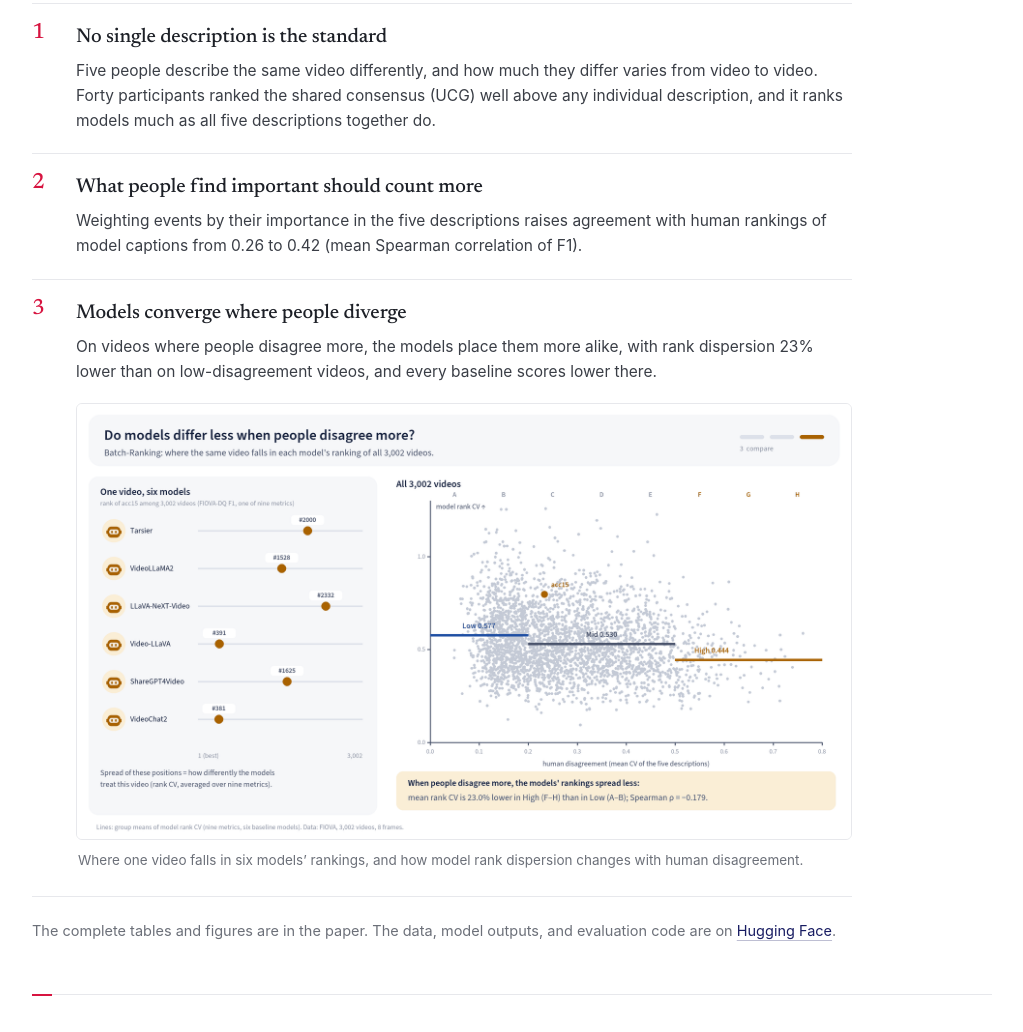
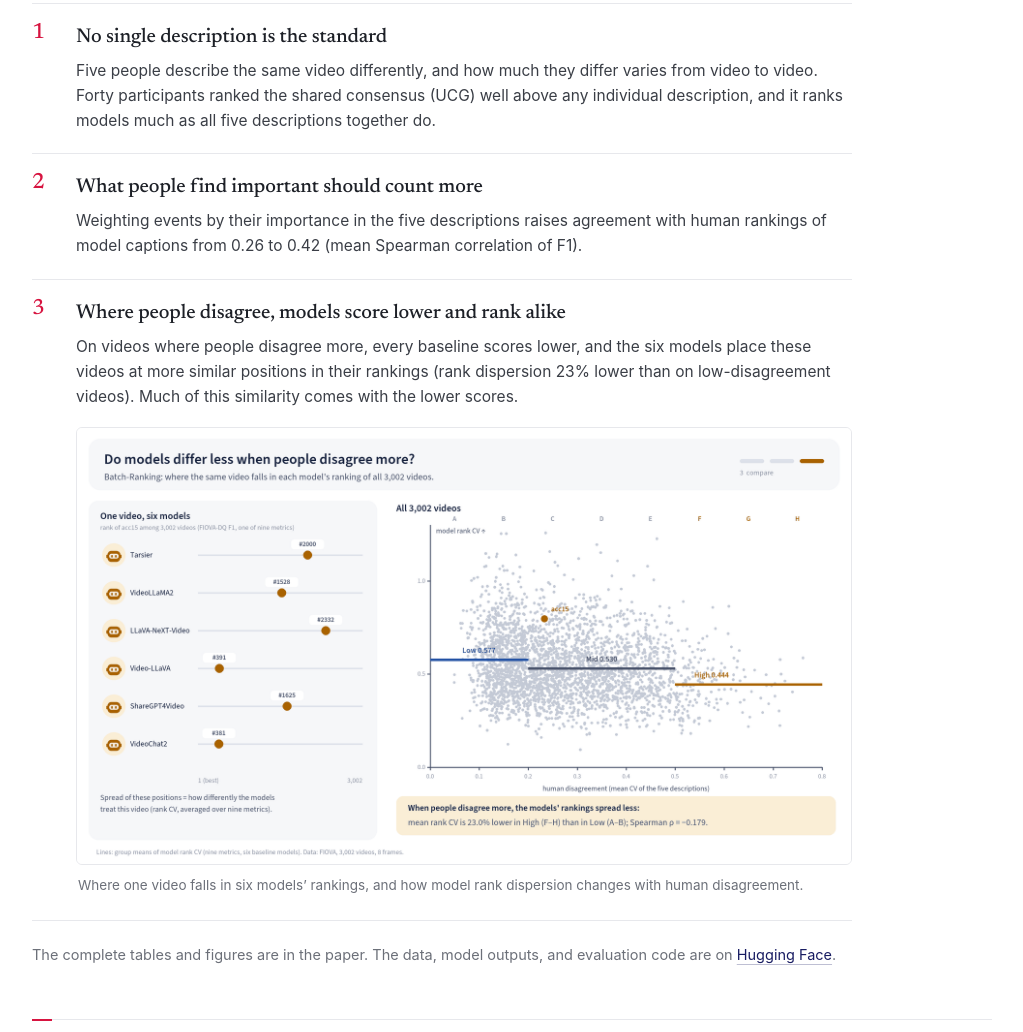
Before and after one commit to huuuuusy/fiova, a plain HTML site: page index.html in a window 1280 px wide. Shown: the part 5428-6460 px from the top of the page, without its empty margins (128-1151 px from the left). Drawn offline with Linux system fonts and the light colour scheme.

Commit message:
Finding 3 and overview animation: state that models score lower and rank alike on high-disagreement videos, instead of 'models converge'
Co-Authored-By: Claude Opus 5.5 <noreply@anthropic.com>

```diff
--- a/index.html
+++ b/index.html
@@ -218,7 +218,7 @@
 <ol class="findings-list">
 <li><h3>No single description is the standard</h3><p>Five people describe the same video differently, and how much they differ varies from video to video. Forty participants ranked the shared consensus (UCG) well above any individual description, and it ranks models much as all five descriptions together do.</p></li>
 <li><h3>What people find important should count more</h3><p>Weighting events by their importance in the five descriptions raises agreement with human rankings of model captions from 0.26 to 0.42 (mean Spearman correlation of F1).</p></li>
-<li><h3>Models converge where people diverge</h3><p>On videos where people disagree more, the models place them more alike, with rank dispersion 23% lower than on low-disagreement videos, and every baseline scores lower there.</p>
+<li><h3>Where people disagree, models score lower and rank alike</h3><p>On videos where people disagree more, every baseline scores lower, and the six models place these videos at more similar positions in their rankings (rank dispersion 23% lower than on low-disagreement videos). Much of this similarity comes with the lower scores.</p>
 <figure class="animation"><a class="figure-link" href="static/animations/03-compare-models.gif" aria-label="Enlarge: Animation: one video in six models’ rankings and rank dispersion across human disagreement"><img src="static/animations/03-compare-models.gif" alt="Animation: one video in six models’ rankings and rank dispersion across human disagreement" loading="lazy" decoding="async" width="1600" height="900"></a>
 <figcaption>Where one video falls in six models’ rankings, and how model rank dispersion changes with human disagreement.</figcaption>
 </figure></li>
```
Also changed, not shown: static/animations/00-overview.gif.
